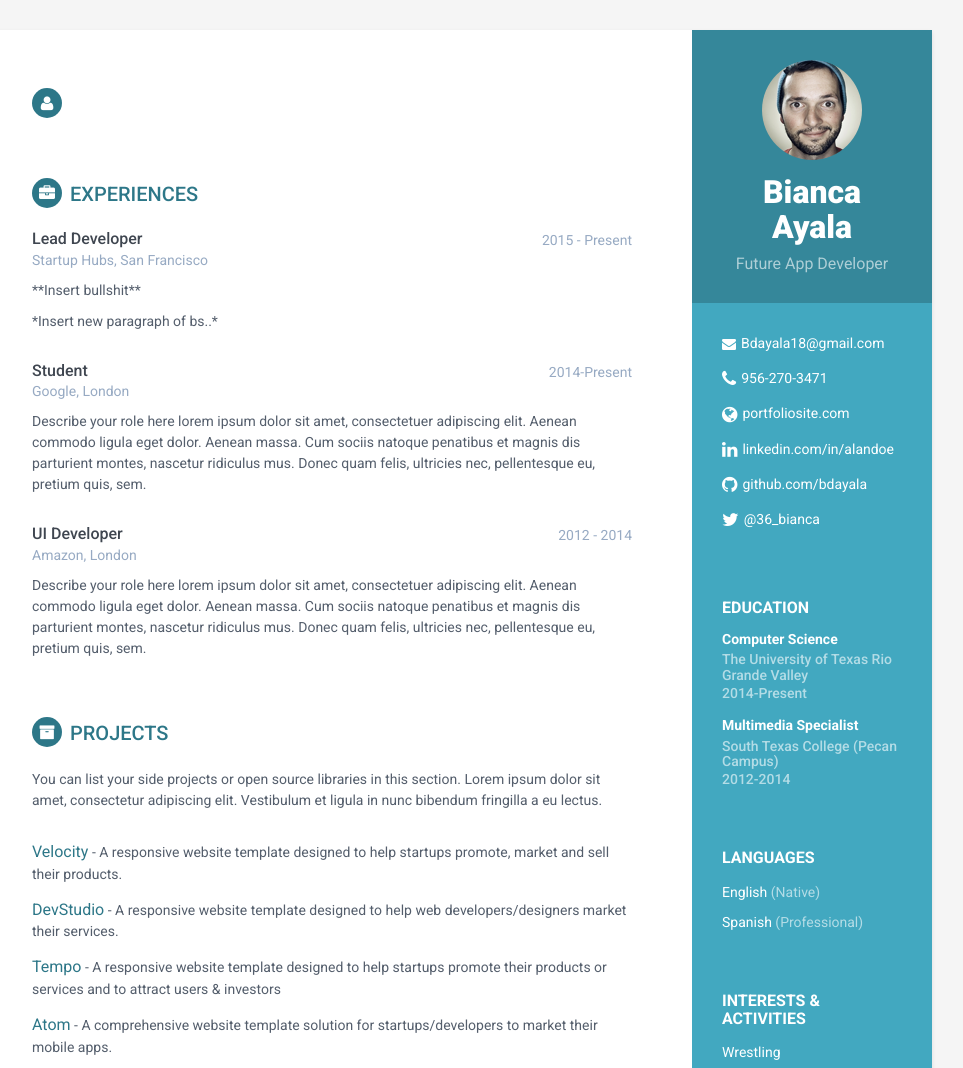
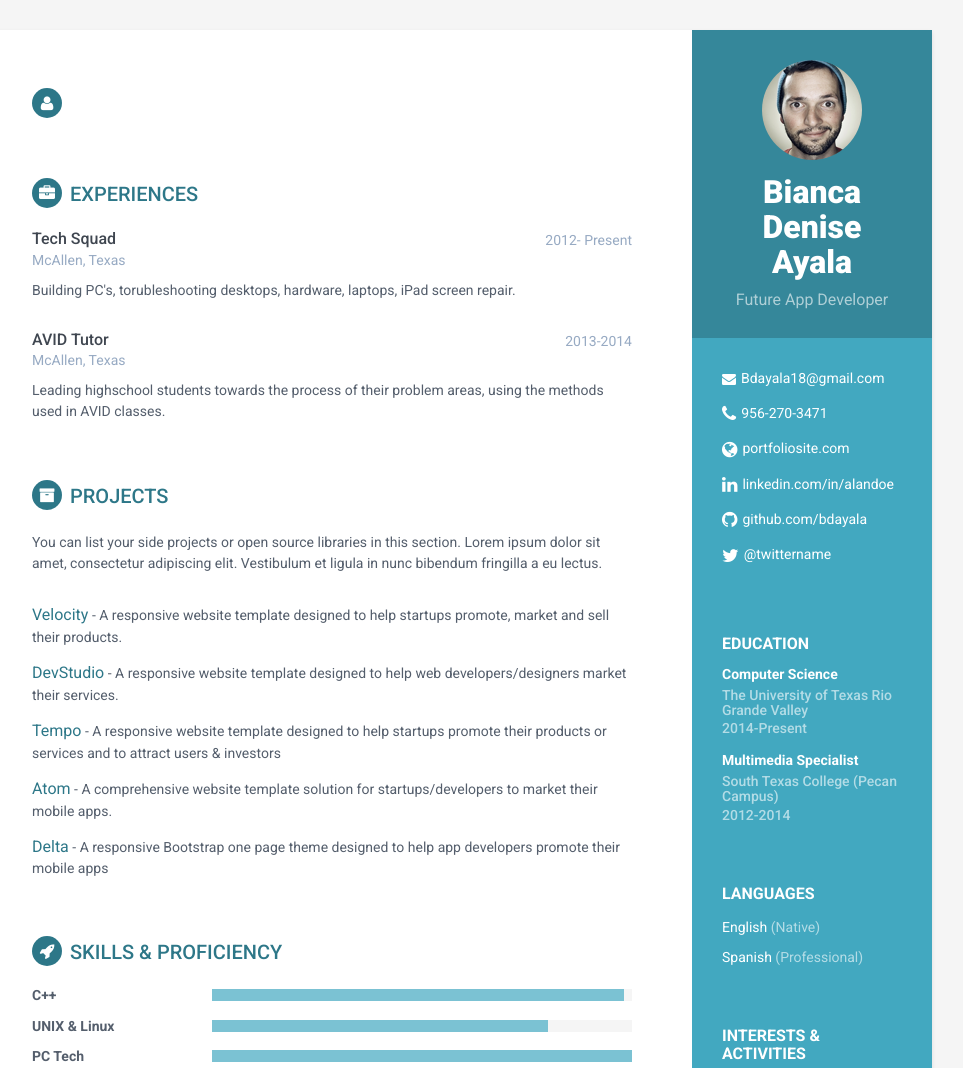
Before and after one commit to bdayala/bdayala.github.io, a plain HTML site: page index.html in a window 1280 px wide. Shown: the top 1068 px of the page, without its empty margins (188-1151 px from the left). Drawn offline with Linux system fonts and the light colour scheme.

Commit message:
More info

```diff
--- a/index.html
+++ b/index.html
@@ -32,7 +32,7 @@
             <div class="profile-container">
                 <img class="profile" src="assets/images/profile.png" alt="" />
 
-                <h1 class="name">Bianca Ayala</h1>
+                <h1 class="name">Bianca Denise Ayala</h1>
                 <h3 class="tagline">Future App Developer</h3>
             </div><!--//profile-container-->
 
@@ -43,7 +43,7 @@
                     <li class="website"><i class="fa fa-globe"></i><a href="http://themes.3rdwavemedia.com/website-templates/free-responsive-website-template-for-developers/" target="_blank">portfoliosite.com</a></li>
                    <li class="linkedin"><i class="fa fa-linkedin"></i><a href="#" target="_blank">linkedin.com/in/alandoe</a></li>
                     <li class="github"><i class="fa fa-github"></i><a href="#" target="_blank">github.com/bdayala</a></li>
-                    <li class="twitter"><i class="fa fa-twitter"></i><a href="https://twitter.com/3rdwave_themes" target="_blank">@36_bianca</a></li>
+                    <li class="twitter"><i class="fa fa-twitter"></i><a href="https://twitter.com/3rdwave_themes" target="_blank">@twittername</a></li>
                 </ul>
             </div><!--//contact-container-->
             <div class="education-container container-block">
@@ -98,27 +98,13 @@
                 <div class="item">
                     <div class="meta">
                         <div class="upper-row">
-                            <h3 class="job-title">Lead Developer</h3>
-                            <div class="time">2015 - Present</div>
+                            <h3 class="job-title">Tech Squad</h3>
+                            <div class="time">2012- Present</div>
                         </div><!--//upper-row-->
-                        <div class="company">Startup Hubs, San Francisco</div>
+                        <div class="company">McAllen, Texas</div>
                     </div><!--//meta-->
                     <div class="details">
-                        <p> **Insert bullshit** </p>
-                        <p>*Insert new paragraph of bs..*</p>
-                    </div><!--//details-->
-                </div><!--//item-->
-
-                <div class="item">
-                    <div class="meta">
-                        <div class="upper-row">
-                            <h3 class="job-title">Student</h3>
-                            <div class="time">2014-Present</div>
-                        </div><!--//upper-row-->
-                        <div class="company">Google, London</div>
-                    </div><!--//meta-->
-                    <div class="details">
-                        <p>Describe your role here lorem ipsum dolor sit amet, consectetuer adipiscing elit. Aenean commodo ligula eget dolor. Aenean massa. Cum sociis natoque penatibus et magnis dis parturient montes, nascetur ridiculus mus. Donec quam felis, ultricies nec, pellentesque eu, pretium quis, sem.</p>
+                        <p> Building PC's, torubleshooting desktops, hardware, laptops, iPad screen repair.  </p>
 
                     </div><!--//details-->
                 </div><!--//item-->
@@ -126,15 +112,17 @@
                 <div class="item">
                     <div class="meta">
                         <div class="upper-row">
-                            <h3 class="job-title">UI Developer</h3>
-                            <div class="time">2012 - 2014</div>
+                            <h3 class="job-title">AVID Tutor</h3>
+                            <div class="time">2013-2014</div>
                         </div><!--//upper-row-->
-                        <div class="company">Amazon, London</div>
+                        <div class="company">McAllen, Texas </div>
                     </div><!--//meta-->
                     <div class="details">
-                        <p>Describe your role here lorem ipsum dolor sit amet, consectetuer adipiscing elit. Aenean commodo ligula eget dolor. Aenean massa. Cum sociis natoque penatibus et magnis dis parturient montes, nascetur ridiculus mus. Donec quam felis, ultricies nec, pellentesque eu, pretium quis, sem.</p>
+                        <p>Leading highschool students towards the process of their problem areas, using the methods used in AVID classes. </p>
+
                     </div><!--//details-->
                 </div><!--//item-->
+
 
             </section><!--//section-->
 
@@ -182,7 +170,7 @@
                     </div><!--//item-->
 
                     <div class="item">
-                        <h3 class="level-title">PC Repair</h3>
+                        <h3 class="level-title">PC Tech</h3>
                         <div class="level-bar">
                             <div class="level-bar-inner" data-level="100%">
                             </div>
```
